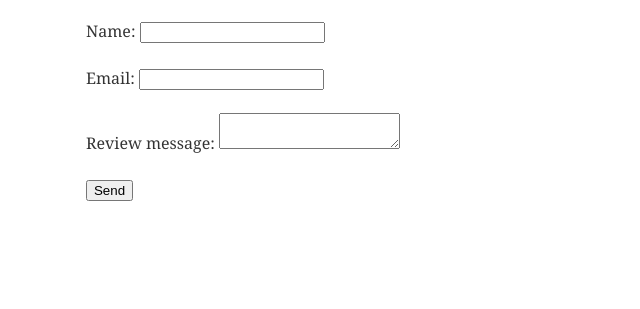
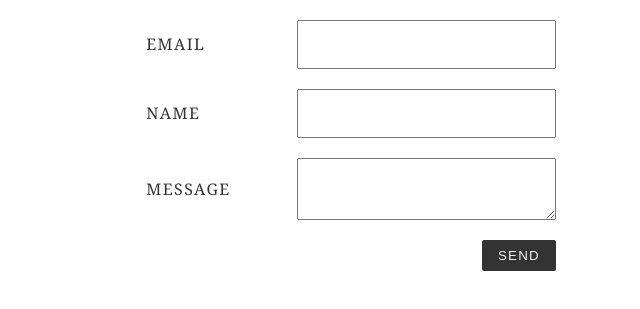
Before and after one commit to matthieuauger/my-blog, a Gatsby site: page /contact in a window 1280 px wide. Shown: the part 73-382 px from the top of the page, without its empty margins (293-933 px from the left). Built offline with nearby package versions, Linux system fonts and the light colour scheme; Gatsby itself is replaced by a stand-in of ours; some packages are replaced by stand-ins of ours; what typography-theme-lincoln would draw is missing.

Commit message:
:lipstick: Theme contact form

```diff
--- /dev/null
+++ b/src/components/ContactForm/ContactForm.style.js
@@ -0,0 +1,85 @@
+import styled from 'styled-components';
+
+const StyledContactForm = styled.div`
+    .container {
+    width: 80%;
+    max-width: 1200px;
+    margin: 0 auto;
+    }
+
+    .container * {
+    dbox-sizing: border-box;
+    }
+
+    .flex-outer,
+    .flex-inner {
+    list-style-type: none;
+    padding: 0;
+    }
+
+    .flex-outer {
+    max-width: 800px;
+    margin: 0 auto;
+    }
+
+    .flex-outer li,
+    .flex-inner {
+    display: flex;
+    flex-wrap: wrap;
+    align-items: center;
+    }
+
+    .flex-inner {
+    padding: 0 8px;
+    justify-content: space-between;
+    }
+
+    .flex-outer > li:not(:last-child) {
+    margin-bottom: 20px;
+    }
+
+    .flex-outer li label,
+    .flex-outer li p {
+    padding: 8px;
+    font-weight: 300;
+    letter-spacing: .09em;
+    text-transform: uppercase;
+    }
+
+    .flex-outer > li > label,
+    .flex-outer li p {
+    flex: 1 0 120px;
+    max-width: 220px;
+    }
+
+    .flex-outer > li > label + *,
+    .flex-inner {
+    flex: 1 0 220px;
+    }
+
+    .flex-outer li p {
+    margin: 0;
+    }
+
+    .flex-outer li input:not([type='checkbox']),
+    .flex-outer li textarea {
+    padding: 15px;
+    }
+
+    .flex-outer li button {
+    margin-left: auto;
+    padding: 8px 16px;
+    border: none;
+    background: #333;
+    color: #f2f2f2;
+    text-transform: uppercase;
+    letter-spacing: .09em;
+    border-radius: 2px;
+    }
+
+    .flex-inner li {
+    width: 100px;
+    }
+`;
+
+export default StyledContactForm;
--- a/src/pages/contact.js
+++ b/src/pages/contact.js
@@ -1,8 +1,10 @@
 import React from 'react'
+import { Formik } from 'formik';
 import get from 'lodash/get'
 import Helmet from 'react-helmet'
 
 import Layout from '../components/layout'
+import Style from '../components/ContactForm/ContactForm.style';
 
 class BlogContact extends React.Component {
   render() {
@@ -21,24 +23,93 @@ class BlogContact extends React.Component {
           title={siteTitle}
         />
         <h1>Contact</h1>
+        <Formik
+          initialValues={{ name: '', email: '', message: '' }}
+          validate={values => {
+            let errors = {};
+            if (!values.name) {
+              errors.name = 'Required';
+            }
 
-        <form name="contact" method="POST" data-netlify-honeypot="bot-field" data-netlify="true">
-          <input type="hidden" name="form-name" value="contact" />
-          <p>
-              <label>Name: <input type="text" name="name"></input></label>
-          </p>
-          <p>
-              <label>Email: <input type="email" name="email"></input></label>
-          </p>
+            if (!values.email) {
+              errors.email = 'Required';
+            } else if (
+              !/^[A-Z0-9._%+-]+@[A-Z0-9.-]+\.[A-Z]{2,}$/i.test(values.email)
+            ) {
+              errors.email = 'Invalid email address';
+            }
 
-          <p>
-              <label>Review message: <textarea name="message"></textarea></label>
-          </p>
-          <p>
-              <button type="submit">Send</button>
-          </p>
-        </form>
+            if (!values.message) {
+              errors.message = 'Required';
+            }
 
+            return errors;
+          }}
+          onSubmit={(values, { setSubmitting }) => {
+            setTimeout(() => {
+              alert(JSON.stringify(values, null, 2));
+              setSubmitting(false);
+            }, 400);
+          }}
+        >
+          {({
+            values,
+            errors,
+            touched,
+            handleChange,
+            handleBlur,
+            handleSubmit,
+            isSubmitting,
+            /* and other goodies */
+          }) => (
+            <Style>
+              <div className="container">
+                <form name="contact" method="POST" data-netlify-honeypot="bot-field" data-netlify="true" onSubmit={handleSubmit}>
+                  <input type="hidden" name="form-name" value="contact" />
+                  <ul className="flex-outer">
+                    <li>
+                      <label>Email</label>
+                      <input
+                        type="email"
+                        name="email"
+                        required
+                        onChange={handleChange}
+                        onBlur={handleBlur}
+                        value={values.email}
+                      />
+                    </li>
+                    <li>
+                      <label>Name</label>
+                      <input
+                        type="text"
+                        name="name"
+                        required
+                        onChange={handleChange}
+                        onBlur={handleBlur}
+                        value={values.name}
+                      />
+                    </li>
+                    <li>
+                      <label>Message</label>
+                      <textarea
+                        name="message"
+                        required
+                        onChange={handleChange}
+                        onBlur={handleBlur}
+                        value={values.message}
+                      >{values.message}</textarea>
+                    </li>
+                    <li>
+                      <button type="submit" disabled={isSubmitting}>
+                        Send
+                      </button>
+                    </li>
+                  </ul>
+                </form>
+              </div>
+            </Style>
+          )}
+        </Formik>
       </Layout>
     )
   }
```
